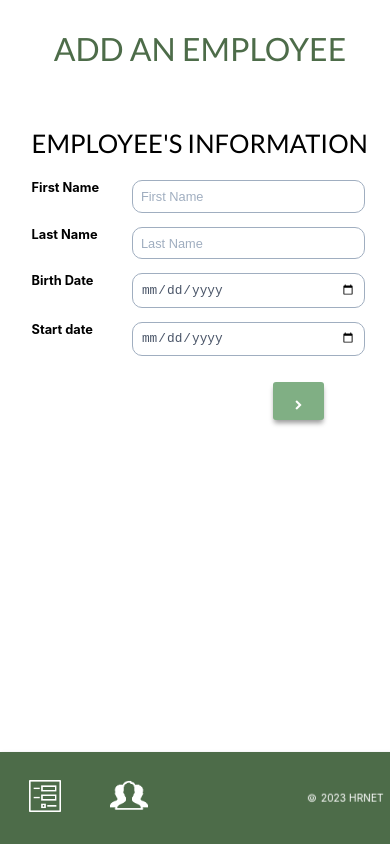
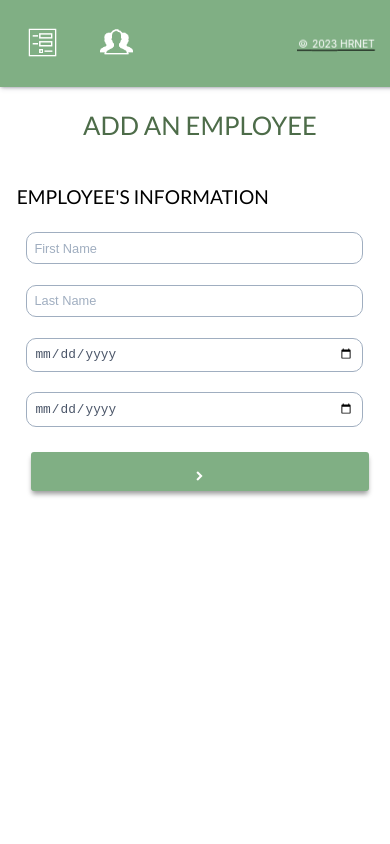
Before and after one commit to kenza15a/P14-direct-hrnet-app, a React (Create React App) app: page / in a window 390 px wide. Built offline with nearby package versions, Linux system fonts and the light colour scheme.

Commit message:
Styles updated form mobile version
still issues with select and sidenav for mobile display

```diff
--- a/src/App.scss
+++ b/src/App.scss
@@ -32,7 +32,7 @@
       .app-container {
        // background-color: aqua;
           display: flex;
-          flex-direction: column-reverse;
+          flex-direction: column;
           min-height: 100%;
           height: 100%;
           width: 100%;
--- a/src/Components/CostumField/CostumField.scss
+++ b/src/Components/CostumField/CostumField.scss
@@ -26,3 +26,25 @@
     }
 
   }
+  //mobile display
+  @media (max-width:$small-screen) {
+
+    .lab-and-field{
+
+        display: flex;
+        width: 100%;
+        gap: 0;
+        & label{
+           display: none;
+        } & Field{
+            width: 66%;
+        }
+        & .error{
+            color: $error-color;
+            font-size: 1rem;
+            text-align: left;
+            margin-top: 0.25rem;
+            margin-left: -1;
+        }
+    }
+  }
--- a/src/Components/Form/EmployeesFom.scss
+++ b/src/Components/Form/EmployeesFom.scss
@@ -12,15 +12,7 @@ select{
   width:100%,
 }
 
-.error {
-  color: $error-color;
-  font-size: 0.75rem;
-  text-align: left;
-  margin-top: 0.25rem;
-}
 
-
-//advancedForm
 Form{
   width: 90%;
    max-width: 400px;
@@ -46,16 +38,22 @@ Form{
     flex-direction: column;
     gap: 0.5rem;
     text-align: left;
-    h2{
+    & h2{
       font-size: 2rem;
       font-weight: 600;
       font-family: 'Lato'
+    }
+    & .error {
+      color: $error-color;
+      font-size: 0.8rem;
+      text-align: left;
     }
   }
 
 
 
-  .button-group button{
+  .button-group
+  { & button{
     @include button($primary-color) ;
     padding:1rem;
     font-size: 1.2rem;
@@ -63,36 +61,49 @@ Form{
     border-collapse:collapse;
     -webkit-box-shadow: 0px 4px 5px -1px rgba(0,0,0,0.66);
     box-shadow: 0px 4px 5px -1px rgba(0,0,0,0.4);
+    &.next-button{
+      position: relative;
+      left: 95%;
+    }
   }
+}
   .error-message{
     color: RED;
   }
-  .next-button{
-    position: relative;
-    //nav-down: 0;
-    left: 95%;
-  }
+
 
   .hidden {
     display: none;
   }
 
   @media (max-width: $small-screen) {
-    .next-button{
-      position: fixed;
-
-      left: 70%;
+    .button-group
+  { & button{
+    @include button($primary-color) ;
+    padding:1rem;
+    font-size: 1.2rem;
+    font-family: 'Lato';
+    border-collapse:collapse;
+    -webkit-box-shadow: 0px 4px 5px -1px rgba(0,0,0,0.66);
+    box-shadow: 0px 4px 5px -1px rgba(0,0,0,0.4);
+    &.next-button{
+      position: relative;
+      left: 4%;
       height: 3rem;
-      width: fit-content;
-
+      width: 95%;
       & i{
         font-size: 0.8rem;
       }
     }
+  }
+}
+
+
+
     Form{
-      width: 90%;
+      width: 95%;
        max-width: 400px;
-       margin: 0 auto;
+       margin: 0 0.3rem;
        display: flex;
        flex-direction: column;
        gap: 0rem;
@@ -101,12 +112,17 @@ Form{
     .fields-groupe{
       display: flex;
       flex-direction: column;
-      gap: 0.1rem;
+      gap: 0.6rem;
       text-align: left;
-      h2{
-        font-size: 2rem;
+     & h2{
+        font-size: 1.5rem;
         font-weight: 600;
         font-family: 'Lato'
+      }
+       & .error {
+        color: $error-color;
+        font-size: 0.6rem;
+        text-align: left;
       }
     }
 
--- a/src/Components/Header/Header.scss
+++ b/src/Components/Header/Header.scss
@@ -8,8 +8,10 @@
 @media (max-width: $small-screen) {
   .title{
     @include page-title;
+    margin-top: 25%;
+    margin-bottom: 1%;
     color:$third-color;
-    font-size: 2.5rem;
+    font-size: 2rem;
 
   }
 
--- a/src/Components/ModalComponent/ModalComponent.scss
+++ b/src/Components/ModalComponent/ModalComponent.scss
@@ -6,6 +6,7 @@
   justify-content: center;
   text-align: center;
   height: 100%;
+  padding: 2rem;
 }
 button {
     &.modal-confirmation{
@@ -61,3 +62,43 @@ box-shadow: 0px 4px 5px -1px rgba(0,0,0,0.4);
     cursor: pointer;
 
   }
+  @media (max-width: $small-screen) {
+
+//modal
+.modal-overlay {
+  position: fixed;
+  top: 0;
+  left: 0;
+  width: 100%;
+  height: 100%;
+  background-color: rgba(0, 0, 0, 0.7);
+  display: flex;
+  justify-content: center;
+  align-items: center;
+    padding: 1rem;
+  z-index: 1000; /* Ensure the modal is on top of other content */
+  .modal {
+    background-color: #fff;
+    box-shadow: 0 2px 4px rgba(0, 0, 0, 0.2);
+    position: fixed;
+    padding: 1rem;
+    top: 10vh;
+    left: 8vw;
+    width: 90%;
+    height: 90%;
+    max-width: 80vw;
+    min-height: fit-content;
+    overflow-y: auto;
+    scroll-behavior: smooth;
+    border-radius:1rem ;
+    z-index: 1001;
+    text-align: center;
+
+
+  }
+
+}
+
+
+
+  }
--- a/src/Components/SelectComponent/SelectComponent.jsx
+++ b/src/Components/SelectComponent/SelectComponent.jsx
@@ -7,7 +7,7 @@ function SelectComponent(props) {
     <>
       <div className="lab-and-field">
         <label htmlFor={name}>{label}</label>
-        <Field className="select_field" as="select" id={name} name={name} {...rest}>
+        <Field className="select-field" as="select" id={name} name={name} {...rest}>
         <option value={defaultValue} >{defaultValue}</option>
           {options.map((option) => {
             return (
--- a/src/Components/SideNav/sideNav.scss
+++ b/src/Components/SideNav/sideNav.scss
@@ -28,10 +28,10 @@
         .main-nav {
           @include side-nav-mobile;
             position: fixed;
-            bottom: 0;
+            top: 0;
             width:100%;
-            height: 2.5%;
-            background-color:$third-color;
+            height: 1%;
+            background-color:$primary-color;
             & .menu{
               @include menu-mobile;
               width: 60%;
@@ -43,7 +43,8 @@
               font-size: 0.8rem;
               display: flex;
               align-items: center;
-              width: 80%;
+              width: 100%;
+
               & p{
                 text-align: left;
                 text-wrap: nowrap;
--- a/src/Components/Table/AllEmployeesTable.scss
+++ b/src/Components/Table/AllEmployeesTable.scss
@@ -136,6 +136,7 @@
       & button{
         -webkit-box-shadow: 0px 4px 5px -1px rgba(0,0,0,0.66);
         box-shadow: 0px 4px 5px -1px rgba(0,0,0,0.4);
+        width: 1rem; ///here
       }
       & .page-navigation{
        display:flex;
```
Also changed, not shown: src/Components/SelectComponent/SelectComponent.scss (+14 -1 lines), src/Pages/AllEmployeesPage/AllEmployeesPage.jsx (line endings or trailing spaces), src/Pages/AllEmployeesPage/AllEmployeesPage.scss (line endings or trailing spaces).
